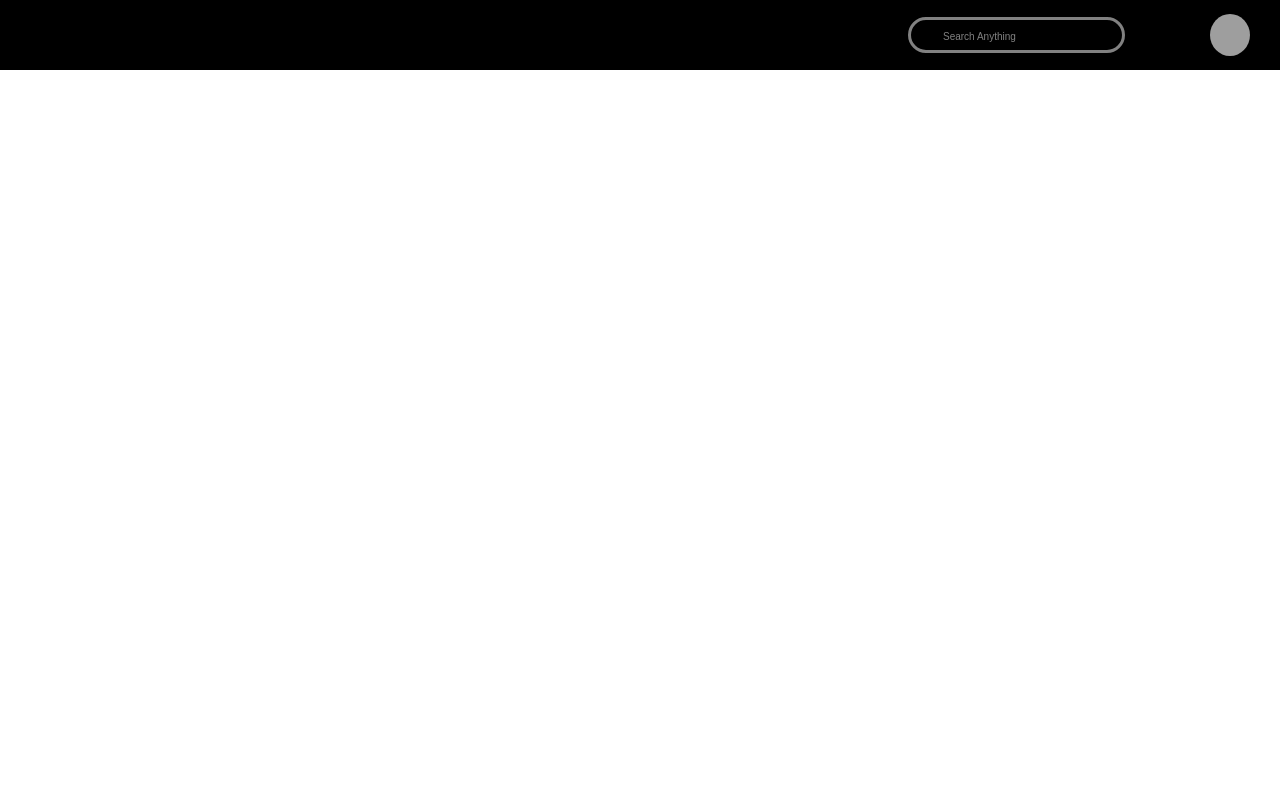
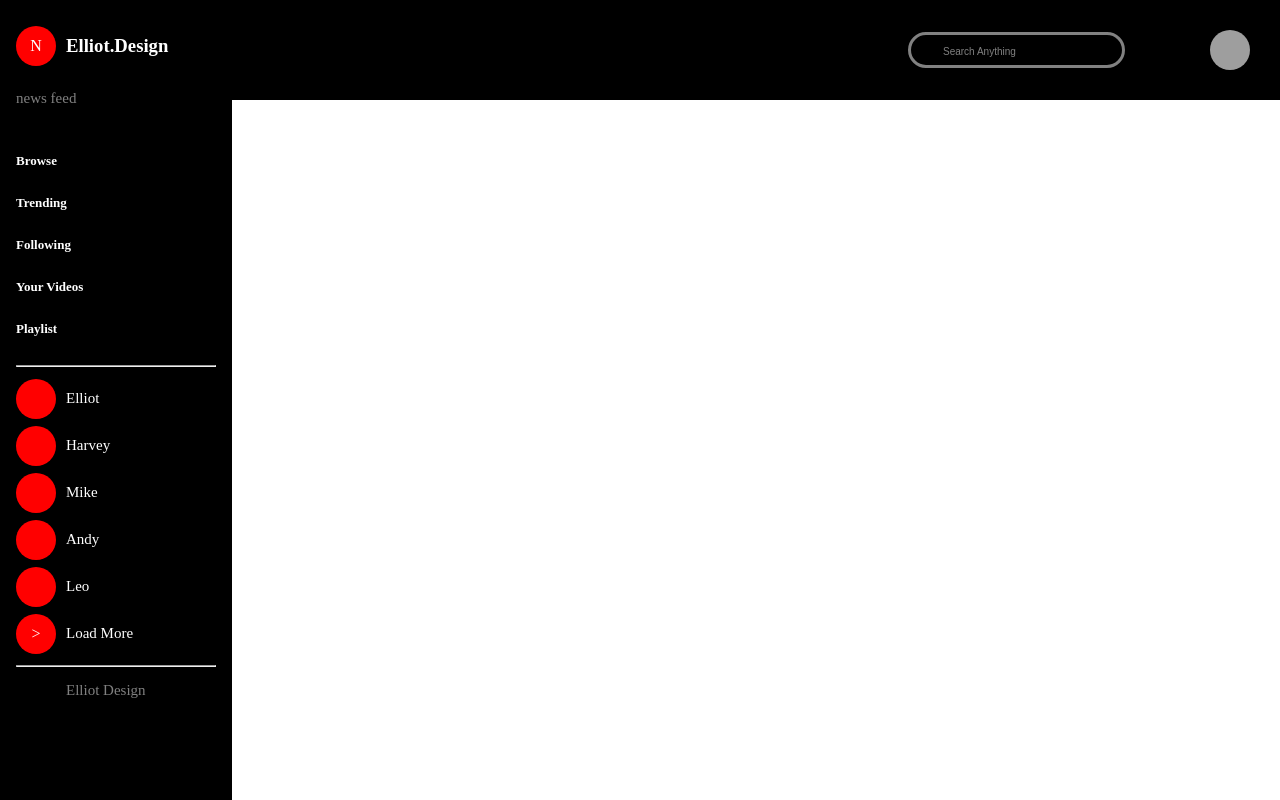
Before and after one commit to AFra1892/Movie, a plain HTML site: page index.html in a window 1280 px wide. Drawn offline with Linux system fonts and the light colour scheme; grey boxes are pictures that could not be loaded; some icons are missing.

Commit message:
side bar

```diff
--- a/index.html
+++ b/index.html
@@ -7,10 +7,8 @@
     <link rel="stylesheet" href="styles.css">
 </head>
 <body>
-    <nav>
+
         <div class="nav-container">
-
-
             <div class="search-box">
                 <lord-icon
                     src="https://cdn.lordicon.com/xfftupfv.json"
@@ -28,7 +26,51 @@
             </lord-icon>
             <img class="profile" src="profile-test.png">
         </div>
-    </nav>
+
+    <div class="side-bar">
+        <div class="logo-box">
+            <div class="logo">N</div>
+            <h3>Elliot.Design</h3>
+        </div>
+        <p>news feed</p>
+        <ul>
+            <li><a href="#">Browse</a></li>
+            <li><a href="#">Trending</a></li>
+            <li><a href="#">Following</a></li>
+            <li><a href="#">Your Videos</a></li>
+            <li><a href="#">Playlist</a></li>
+        </ul>
+        <hr>
+        <div class="following">
+            <div class="logo-box">
+                <div class="logo"></div>
+                <p>Elliot</p>
+            </div>
+            <div class="logo-box">
+                <div class="logo"></div>
+                <p>Harvey</p>
+            </div>
+            <div class="logo-box">
+                <div class="logo"></div>
+                <p>Mike</p>
+            </div>
+            <div class="logo-box">
+                <div class="logo"></div>
+                <p>Andy</p>
+            </div>
+            <div class="logo-box">
+                <div class="logo"></div>
+                <p>Leo</p>
+            </div>
+            <div class="logo-box">
+                <div class="logo">></div>
+                <p>Load More</p>
+            </div>
+        </div>
+
+        <hr>
+        <p class="side-footer">Elliot Design</p>
+    </div>
 
 
 
--- a/styles.css
+++ b/styles.css
@@ -2,18 +2,23 @@ body{
     margin: 0;
     padding: 0;
 }
+li{
+    padding: 0;
+}
+/*NAAAAAAAAAAAAAAAAAAAAAAAAAAAAAAAAAAAAAAAAV BAr*/
 
 .nav-container{
     padding-right: 30px;
     display: flex;
     background-color: black;
-    height: 70px;
+    height: 100px;
     justify-content: flex-end;
     align-items: center;
     gap: 30px;
+
 }
 .profile{
-    height: 60%;
+    height: 40px;
     width: 40px;
     border-radius: 50%;
 }
@@ -38,3 +43,63 @@ box-icon{
     border-radius: 18px;
     padding-left: 5px;
 }
+
+
+/* SIDE   NAAAAAAAAAAAAAAAAAAAAAAAAAAAAAAAAAAAAAAAAV BAr*/
+.side-bar{
+    padding: 1rem;
+    position:fixed;
+    left: 0;
+    top: 0;
+    height: 100vh;
+    background-color: black;
+    width: 200px;
+    z-index: 2;
+    color: white;
+}
+
+.logo-box{
+    display: flex;
+    flex-direction: row;
+    align-items: center;
+    gap: 10px;
+}
+.logo{
+    display: flex;
+    flex-direction: row;
+    align-items: center;
+    justify-content: center;
+    color: white;
+    height: 40px;
+    width: 40px;
+    border-radius: 50%;
+    background-color: red;
+}
+.side-bar p{
+    font-size: 15px;
+    color: grey;
+
+}
+.side-bar ul{
+    list-style: none;
+    text-decoration: none;
+    padding: 0;
+    padding-top: 1rem;
+
+}
+.side-bar ul li{
+    padding: .75rem 0;
+}
+.side-bar ul li a{
+    text-decoration: none;
+    color: white;
+    font-size: 13px;
+    font-weight: bold;
+}
+.following p{
+   color: white;
+}
+.side-footer{
+   position: relative;
+   left: 50px;
+}
```
